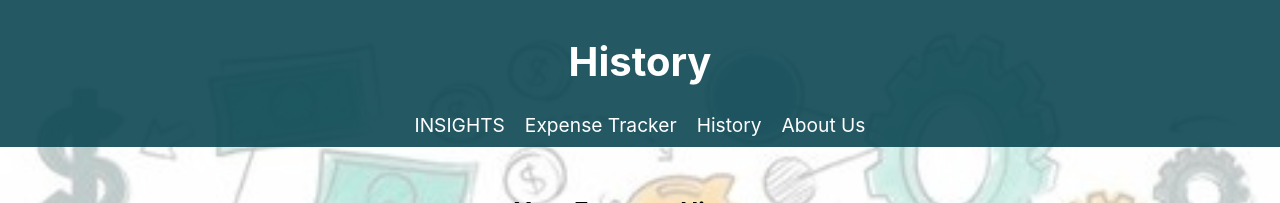
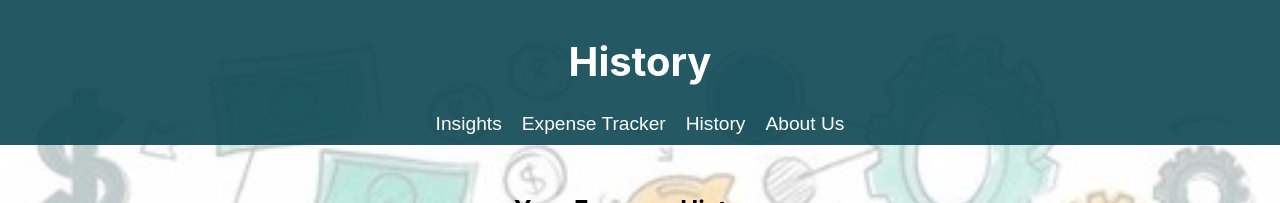
Before and after one commit to Anjali-V123/finance, a React (Create React App) app in the folder frontend/: page /history in a window 1280 px wide. Shown: the top 203 px of the page. Built offline with nearby package versions, Linux system fonts and the light colour scheme; no server answers.

Commit message:
Some css

```diff
--- a/frontend/src/App.js
+++ b/frontend/src/App.js
@@ -17,7 +17,7 @@ function App() {
     <Router>
       <Routes>
         <Route path="/" element={<Home />} />
-        <Route path="/insights" element={<Insights />} />
+        <Route className="insights" path="/insights" element={<Insights />} />
         <Route path="/expense-tracker" element={<ExpenseTracker expensesList={expensesList} setExpensesList={setExpensesList} />} />
         <Route path="/history" element={<History expensesList={expensesList} />} />
         <Route path="/about-us" element={<AboutUs />} />
--- a/frontend/src/components/AboutUs.js
+++ b/frontend/src/components/AboutUs.js
@@ -7,7 +7,7 @@ function AboutUs() {
       <header>
         <h1>About Us</h1>
         <nav>
-          <a href="/insights">INSIGHTS</a>
+          <a href="/insights">Insights</a>
           <a href="/expense-tracker">Expense Tracker</a>
           <a href="/history">History</a>
           <a href="/about-us">About Us</a>
--- a/frontend/src/components/ExpenseTracker.js
+++ b/frontend/src/components/ExpenseTracker.js
@@ -42,7 +42,7 @@ function ExpenseTracker() {
       <header>
         <h1>Expense Tracker</h1>
         <nav>
-          <a href="/insights">INSIGHTS</a>
+          <a href="/insights">Insights</a>
           <a href="/expense-tracker">Expense Tracker</a>
           <a href="/history">History</a>
           <a href="/about-us">About Us</a>
@@ -57,14 +57,14 @@ function ExpenseTracker() {
             value={expense}
             onChange={(e) => setExpense(e.target.value)}
             required
-          />
+          /><br/>
           <input
             type="text"
             placeholder="Enter description"
             value={description}
             onChange={(e) => setDescription(e.target.value)}
             required
-          />
+          /><br/>
           <button type="submit">Add Expense</button>
         </form>
         <h3>Expenses List</h3>
--- a/frontend/src/components/History.js
+++ b/frontend/src/components/History.js
@@ -21,7 +21,7 @@ function History() {
       <header>
         <h1>History</h1>
         <nav>
-          <a href="/insights">INSIGHTS</a>
+          <a href="/insights">Insights</a>
           <a href="/expense-tracker">Expense Tracker</a>
           <a href="/history">History</a>
           <a href="/about-us">About Us</a>
--- a/frontend/src/components/Insights.js
+++ b/frontend/src/components/Insights.js
@@ -40,7 +40,7 @@ function Insights() {
       <header>
         <h1>INSIGHTS:</h1>
         <nav>
-          <a href="/insights">INSIGHTS</a>
+          <a href="/insights">Insights</a>
           <a href="/expense-tracker">Expense Tracker</a>
           <a href="/history">History</a>
           <a href="/about-us">About Us</a>
--- a/frontend/src/components/Styles.css
+++ b/frontend/src/components/Styles.css
@@ -46,14 +46,17 @@ h1 {
 }
 
 nav a {
+  font-family: Arial;
   margin: 10px;
   text-decoration: none;
-  color: #007bff;
+  color: white;
   font-size: 1.2em;
 }
 
 nav a:hover {
-  color: #0056b3;
+  font-family: "Courier New";
+  color: black;
+  text-decoration: none;
 }
 
 main {
```
